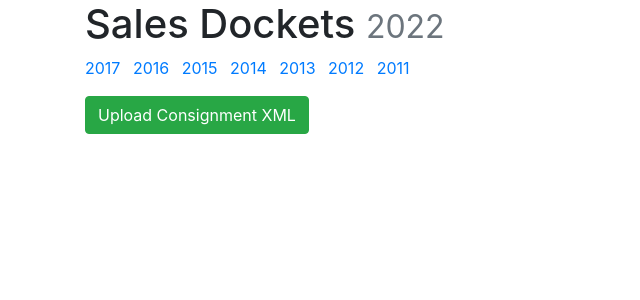
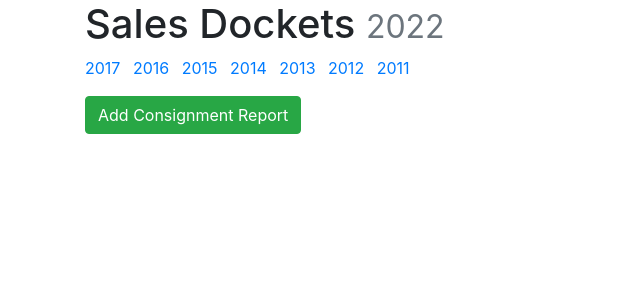
Before and after one commit to awhillas/mindikatta2, a Django app: page /sales/ in a window 1280 px wide. Shown: the part 56-356 px from the top of the page, without its empty margins (0-640 px from the left). Run offline with Django 3.2, Linux system fonts and the light colour scheme; a user stored in the database is signed in; data comes from the database, SQL or seed files in the repository; some libraries are stand-ins or nearby versions.

Commit message:
Sales dockets list page and form updated

```diff
--- a/mindikatta/harvest/templates/harvest/salesdocket_list.html
+++ b/mindikatta/harvest/templates/harvest/salesdocket_list.html
@@ -18,12 +18,11 @@
 	{% endfor %}
 </ul>
 
-
-	<div class="btn-toolbar justify-content-between" role="toolbar" aria-label="Year toolbar">
-		<div class="btn-group" role="group" aria-label="Operations">
-			<a class="btn btn-success" href="{% url 'harvest:process_consignment' %}">Upload Consignment XML</a>
+{% if perms.harvest.add_weighings %}
+<div class="btn-group mr-2" role="group" aria-label="Operations">
+	<a class="btn btn-success" href="{% url 'harvest:sales' %}">Add Consignment Report</a>
 </div>
-	</div>
+{% endif %}
 
 {% if object_list %}
 
@@ -31,9 +30,12 @@
 	<thead>
 		<tr>
 			<th><a href="?sort={% if sort == 'delivery_date' %}-{% endif %}delivery_date">Delivery date</a></th>
-			<th><a href="?sort={% if sort == 'consignment_number' %}-{% endif %}consignment_number">Consignment number</a></th>
-			<th><a href="?sort={% if sort == 'kg_weight_received' %}-{% endif %}kg_weight_received">weight received (KG)</a></th>
-			<th><a href="?sort={% if sort == 'moisture_content_pct' %}-{% endif %}moisture_content_pct">Moisture %</a></th>
+			<th><a href="?sort={% if sort == 'consignment_number' %}-{% endif %}consignment_number">Consignment
+					number</a></th>
+			<th><a href="?sort={% if sort == 'kg_weight_received' %}-{% endif %}kg_weight_received">weight received
+					(KG)</a></th>
+			<th><a href="?sort={% if sort == 'moisture_content_pct' %}-{% endif %}moisture_content_pct">Moisture %</a>
+			</th>
 			<th><a href="?sort={% if sort == 'net_payment' %}-{% endif %}net_payment">net payment $</a></th>
 			<th></th>
 		</tr>
```
Also changed, not shown: mindikatta/harvest/forms.py (+8 -9 lines). Lines whose indentation alone changed are shown as unchanged.
